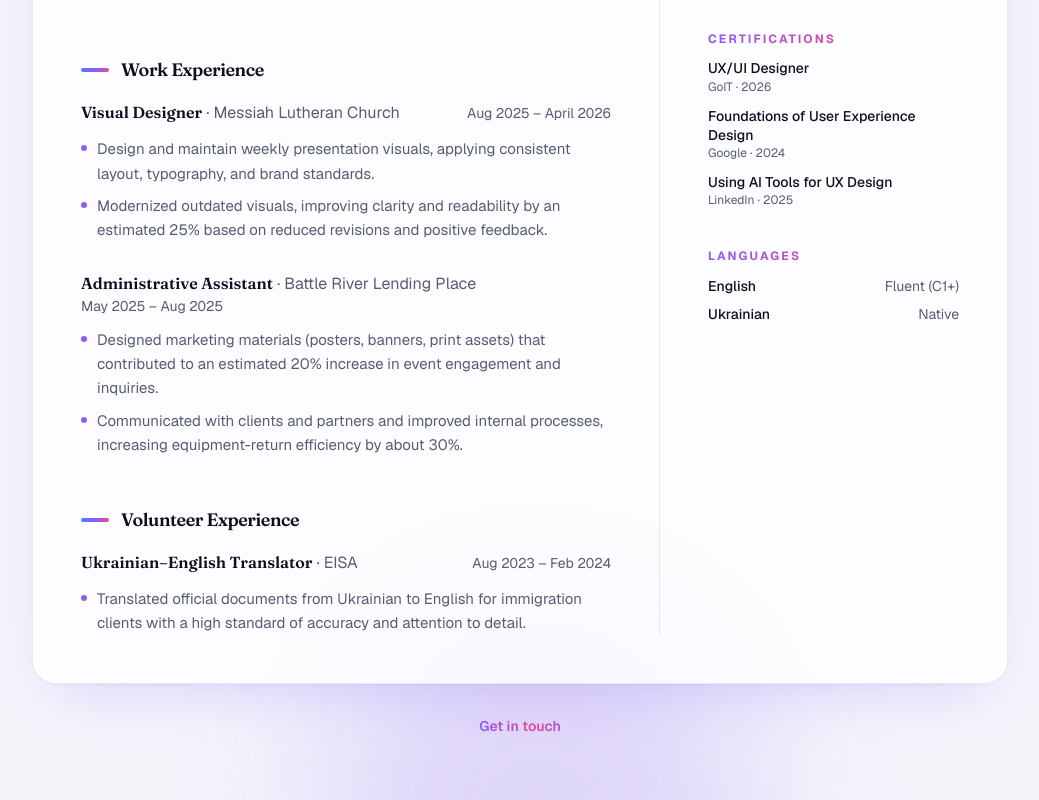
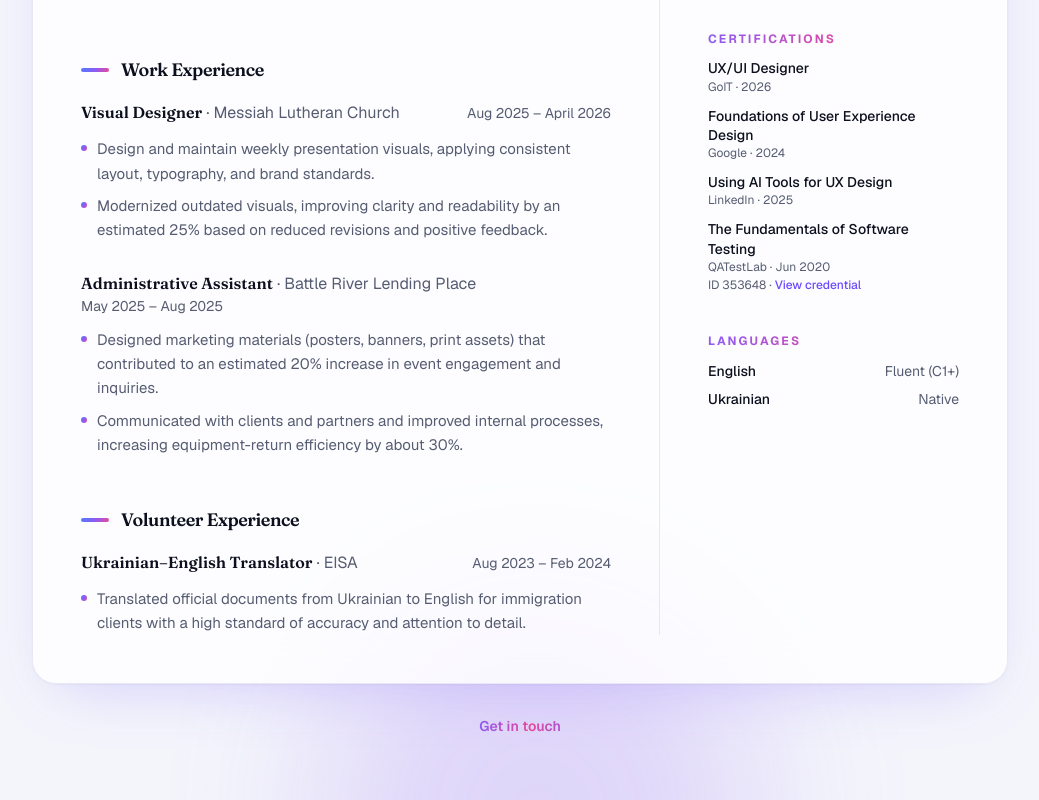
Before and after one commit to vakula-k/resume, a Next.js app: page / in a window 1280 px wide. Shown: the part 1511-2311 px from the top of the page, without its empty margins (120-1159 px from the left). Built offline with nearby package versions, Linux system fonts and the light colour scheme.

Commit message:
Add Software Testing certification with credential link
Adds the QATestLab Fundamentals of Software Testing certification (Jun 2020, credential ID 353648) and extends the certification card to optionally show a credential ID and verification link.

```diff
--- a/src/app/page.tsx
+++ b/src/app/page.tsx
@@ -176,6 +176,22 @@ export default function Home() {
                         <p className="text-xs text-muted">
                           {cert.issuer} · {cert.year}
                         </p>
+                        {(cert.credentialId || cert.href) && (
+                          <p className="mt-0.5 text-xs text-muted">
+                            {cert.credentialId && <span>ID {cert.credentialId}</span>}
+                            {cert.credentialId && cert.href && " · "}
+                            {cert.href && (
+                              <a
+                                href={cert.href}
+                                target="_blank"
+                                rel="noopener noreferrer"
+                                className="font-medium text-accent transition-colors hover:underline"
+                              >
+                                View credential
+                              </a>
+                            )}
+                          </p>
+                        )}
                       </li>
                     ))}
                   </ul>
--- a/src/data/resume.ts
+++ b/src/data/resume.ts
@@ -31,6 +31,8 @@ export type Certification = {
   name: string;
   issuer: string;
   year: string;
+  credentialId?: string;
+  href?: string;
 };
 
 export type Volunteer = {
@@ -165,6 +167,13 @@ export const resume = {
     { name: "UX/UI Designer", issuer: "GoIT", year: "2026" },
     { name: "Foundations of User Experience Design", issuer: "Google", year: "2024" },
     { name: "Using AI Tools for UX Design", issuer: "LinkedIn", year: "2025" },
+    {
+      name: "The Fundamentals of Software Testing",
+      issuer: "QATestLab",
+      year: "Jun 2020",
+      credentialId: "353648",
+      href: "https://drive.google.com/file/d/1izh4WGo9inMlGV9n7jlLL6Hg3k1wEbhV/view",
+    },
   ] as Certification[],
   volunteer: [
     {
```
